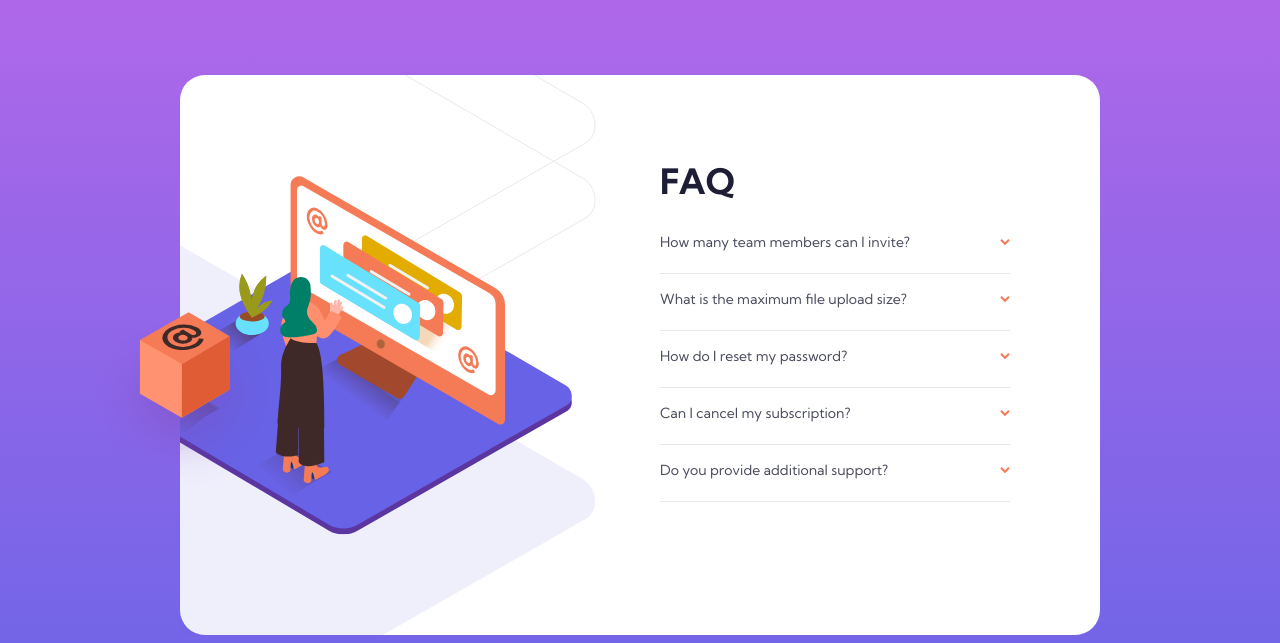
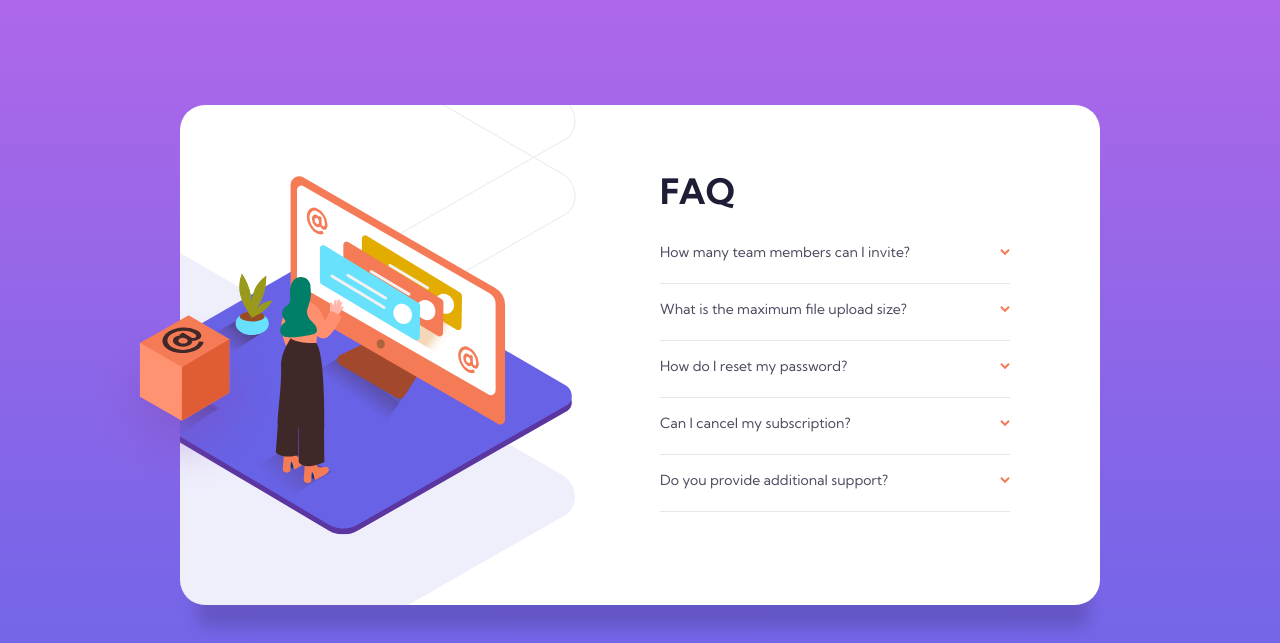
Before and after one commit to robinjmm/faq-accordion-card, a website built with Parcel: page src/index.html in a window 1280 px wide. Shown: the top 643 px of the page. Built offline with nearby package versions, Linux system fonts and the light colour scheme.

Commit message:
Add box-shadow and fix layout issues

```diff
--- a/src/scss/components/_card.scss
+++ b/src/scss/components/_card.scss
@@ -11,6 +11,7 @@
     padding: 0 toRem(25px) toRem(60px);
     border-radius: toRem(25px);
     position: relative;
+    box-shadow: 3px 36px 15px -14px rgba(0,0,0,0.15);
 
     &__image {
         width: 240px;
--- a/src/scss/layout/_media-queries.scss
+++ b/src/scss/layout/_media-queries.scss
@@ -11,6 +11,7 @@
         z-index: 1;
         margin-top: 0;
         max-width: 920px;
+        max-height: 500px;
         display: flex;
         padding: 0;
 
@@ -35,14 +36,14 @@
             width: auto;
             max-width: max-content;
             position: absolute;
-            left: -550px;
-            top: 40%;
+            left: -570px;
+            top: 38%;
             transform: translateY(-50%);
         }
 
         &__box {
             position: absolute;
-            top: 235px;
+            top: 208px;
             left: -91px;
             z-index: 5;
         }
@@ -56,6 +57,7 @@
 
         &__heading {
             text-align: left;
+            padding-top: 0;
         }
 
         &__label:hover {
```
